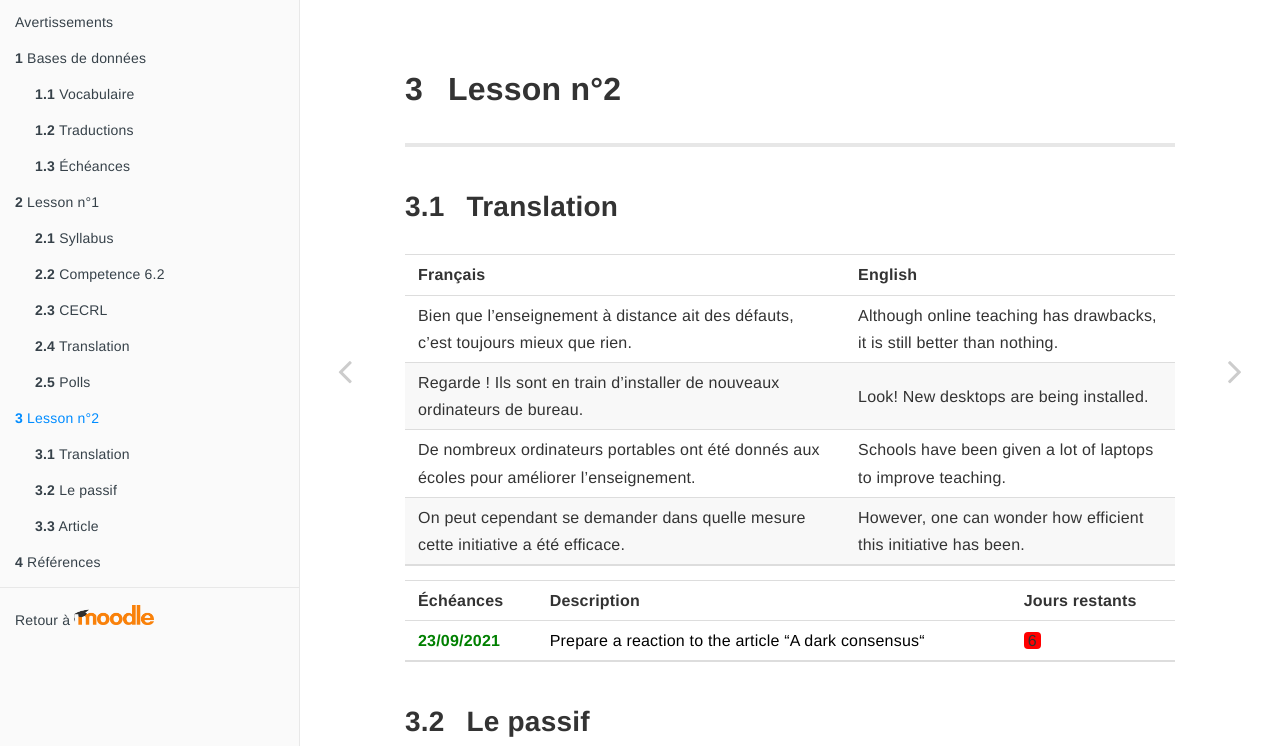
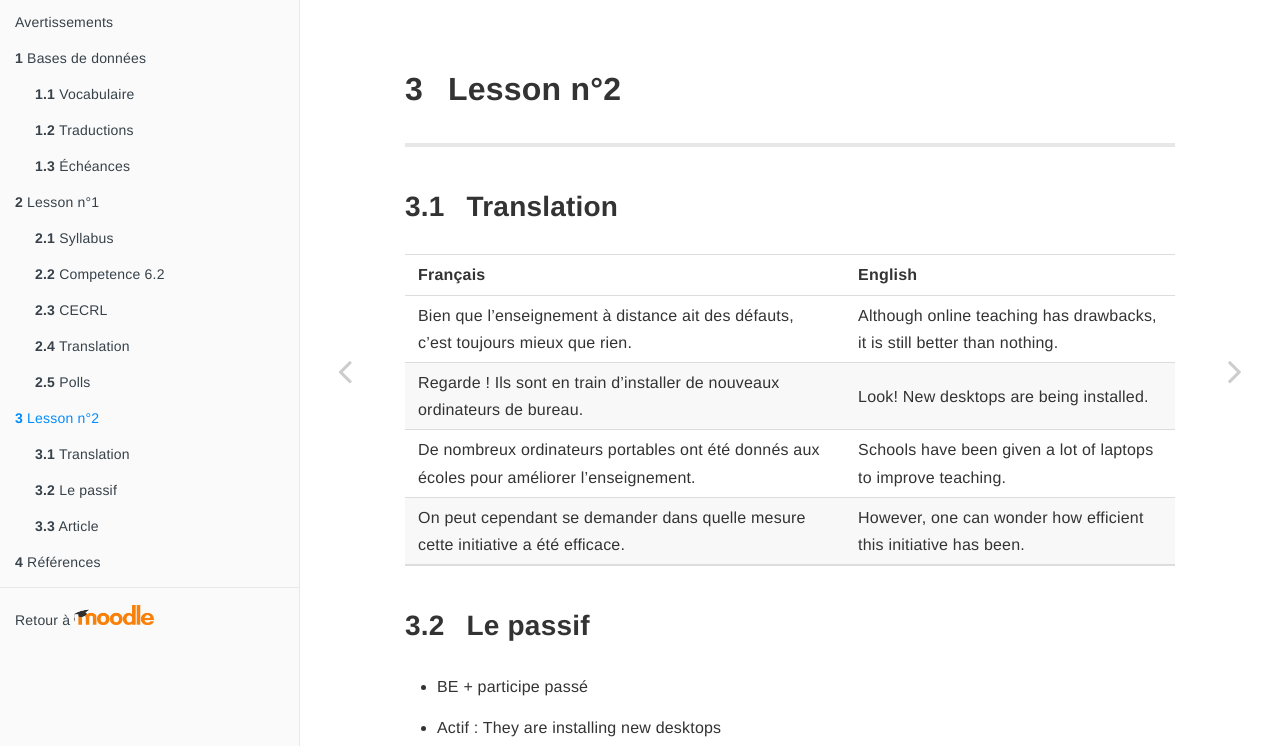
Before and after one commit to adrienmeli/dn1, a plain HTML site: page docs/lesson-n2.html in a window 1280 px wide. Shown: the part 54-800 px from the top of the page. Drawn offline with Linux system fonts and the light colour scheme; files whose address does not match are found by name.

Commit message:
Automatic commit

```diff
--- a/docs/lesson-n2.html
+++ b/docs/lesson-n2.html
@@ -201,34 +201,6 @@ However, one can wonder how efficient this initiative has been.
 </tr>
 </tbody>
 </table>
-<table class="table table-hover" style="margin-left: auto; margin-right: auto;">
-<thead>
-<tr>
-<th style="text-align:left;">
-Échéances
-</th>
-<th style="text-align:left;">
-Description
-</th>
-<th style="text-align:left;">
-Jours restants
-</th>
-</tr>
-</thead>
-<tbody>
-<tr>
-<td style="text-align:left;">
-<span style=" font-weight: bold;    color: green !important;">23/09/2021</span>
-</td>
-<td style="text-align:left;">
-<span style="     color: black !important;">Prepare a reaction to the article “A dark consensus“</span>
-</td>
-<td style="text-align:left;">
-<span style="     border-radius: 4px; padding-right: 4px; padding-left: 4px; background-color: red !important;">6</span>
-</td>
-</tr>
-</tbody>
-</table>
 </div>
 <div id="le-passif" class="section level2" number="3.2">
 <h2><span class="header-section-number">3.2</span> Le passif</h2>
```
Also changed, not shown: docs/search_index.json (+1 -1 lines), 2 other files.
